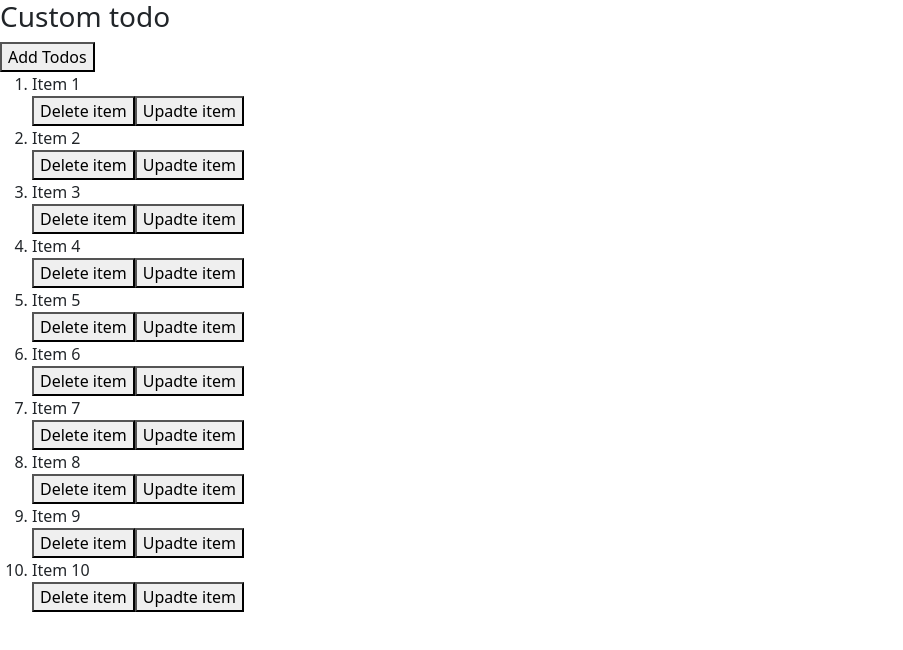
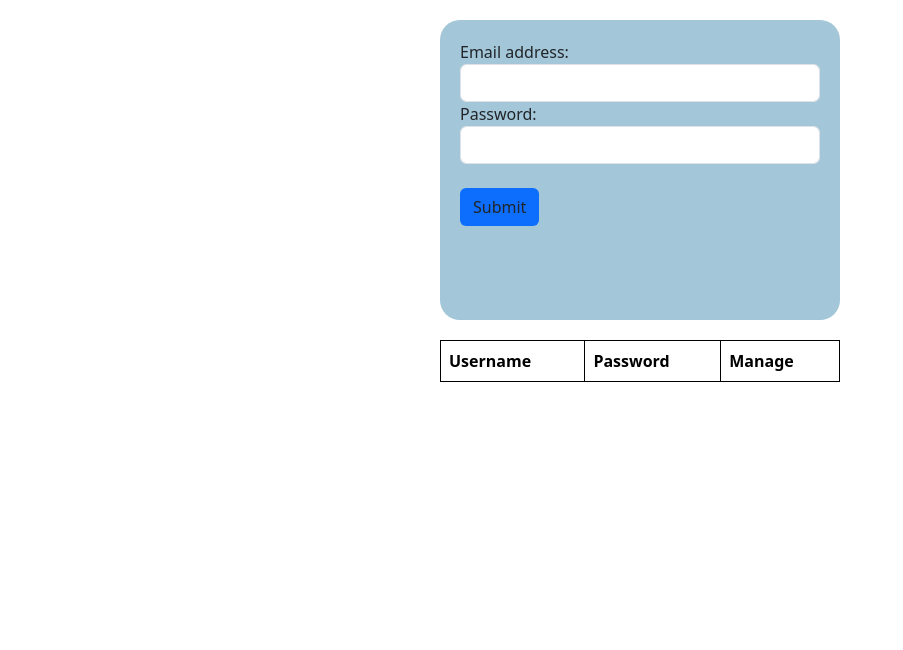
Before and after one commit to kumbhamAjay/ReactTasks, a React (Vite) app: page / in a window 1280 px wide. Shown: the top 650 px of the page, without its empty margins (0-903 px from the left). Built offline with nearby package versions, Linux system fonts and the light colour scheme.

Commit message:
uncontrolled

```diff
--- a/src/App.jsx
+++ b/src/App.jsx
@@ -1,6 +1,7 @@
 
 
-import CustomTodo from "./Components/hooks/useState/todo"
+import UncontrolledComponent from "./Components/hooks/useRef/Uncontrolled"
+
 
 
 
@@ -12,7 +13,7 @@ function App() {
 
 
 
-      <CustomTodo/>
+     <UncontrolledComponent/>
     </>
   )
 }
--- /dev/null
+++ b/src/Components/hooks/useRef/Uncontrolled.jsx
@@ -0,0 +1,153 @@
+import axios from "axios";
+import { useRef, useState } from "react";
+
+import "./uncontrolled.css";
+
+const UncontrolledComponent = () => {
+  const usernameRef = useRef("");
+  const passwordRef = useRef("");
+
+  const [formErrors, setFormErrors] = useState({});
+  const [result, setResult] = useState([]);
+
+
+  const onSubmit = (event) => {
+    event.preventDefault();
+
+    const usernameEntered = usernameRef.current.value;
+
+    const passwordEntered = passwordRef.current.value;
+
+    const formErrors = validations(usernameEntered, passwordEntered);
+
+    if (Object.keys(formErrors).length > 0) {
+      //Trigger the errors
+      setFormErrors(formErrors);
+    } else {
+      // Hit the api
+      loginApi(usernameEntered, passwordEntered);
+    }
+
+    // console.log(formErrors)
+  };
+
+  const validations = (username, password) => {
+    const FormErrors = {};
+
+    if (!username) {
+      FormErrors.usernameError = "Please enter username";
+    } else if (username.length > 20) {
+      FormErrors.usernameError = "Please enter less than 20 characters";
+    }
+
+    if (!password) {
+      FormErrors.passwordError = "Please enter password";
+    } else if (password.length > 20) {
+      FormErrors.passwordError = "Please enter less than 20 characters";
+    }
+
+    return FormErrors;
+  };
+
+  const loginApi = async (username, password) => {
+    try {
+      const response = await axios.post("https://dummyjson.com/auth/login", {
+        username: username,
+        password: password,
+      });
+
+      const { data, status } = response;
+      if (status == 200) {
+        let c = 0;
+        for (let i of result) {
+          if (data.id == i.id) {
+            c++;
+            alert("User data already exists");
+          }
+        }
+        if (c == 0) {
+          setResult([
+            ...result,
+            { username: username, password: password, id: data.id },
+          ]);
+        }
+
+        // console.log(response);
+      }
+    } catch (err) {
+      console.log(err);
+    }
+  };
+  const deleteHandle = (o) => {
+    let newResult=result.filter((obj, i) => {
+        if (o.id != obj.id) {
+          return obj;
+        }
+      })
+    //   console.log(newResult)
+    setResult([...newResult]);
+  };
+
+  return (
+    <>
+      <div className="cont">
+        <form onSubmit={onSubmit}>
+          <div className="form-group">
+            <label htmlFor="username">Email address:</label>
+            <input
+              type="text"
+              className="form-control"
+              id="username"
+              ref={usernameRef}
+            />
+            <span style={{ color: "red" }}>{formErrors?.usernameError}</span>
+          </div>
+          <div className="form-group">
+            <label htmlFor="pwd">Password:</label>
+            <input
+              type="password"
+              className="form-control"
+              id="pwd"
+              ref={passwordRef}
+            />
+            <span style={{ color: "red" }}>{formErrors?.passwordError}</span>
+          </div>
+          <br />
+
+          <button type="submit" className="btn btn-default bg-primary">
+            Submit
+          </button>
+        </form>
+      </div>
+      <div className="table">
+        <table>
+          <tr>
+            <td>
+              <strong>Username</strong>
+            </td>
+            <td>
+              <strong>Password</strong>
+            </td>
+            <td>
+              <strong>Manage</strong>
+            </td>
+          </tr>
+          {result.length > 0 &&
+            result.map((each, ind) => {
+              return (
+                <tr key={ind}>
+                  <td>{each["username"]}</td>
+                  <td>{each["password"]}</td>
+                  <td>
+                    <button onClick={() => deleteHandle(each)}>Delete</button>
+                  </td>
+                </tr>
+              );
+            })}
+        </table>
+      </div>
+    </>
+  );
+};
+
+export default UncontrolledComponent;
--- /dev/null
+++ b/src/Components/hooks/useRef/uncontrolled.css
@@ -0,0 +1,40 @@
+form{
+    width: 400px;
+    height: 300px;
+    /* border: 1px solid black; */
+    background-color: rgb(163, 198, 216);
+    padding: 20px 20px 10px 20px;
+    border-radius: 20px;
+
+
+
+}
+.cont{
+    display: flex;
+    justify-content: center;
+    margin-top: 20px;
+}
+button{
+    color: blue;
+}
+table{
+    width: 400px;
+
+}
+table th,tr,td{
+    border: 1px solid black;
+    border-collapse: collapse;
+}
+/* table tr,td{
+    border: 1px solid black;
+} */
+table th{
+    width: 100px;
+}
+.table{
+
+    display: flex;
+    justify-content: center;
+    margin-top: 20px;
+
+}
```
